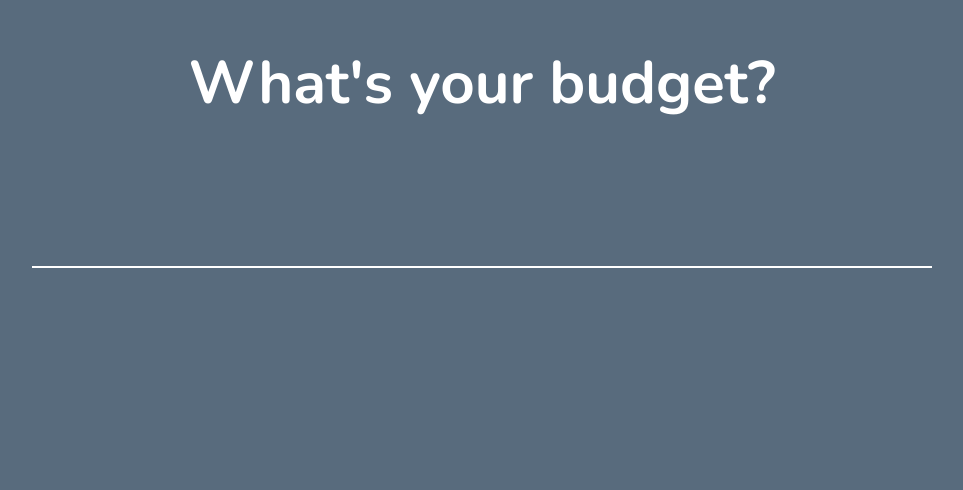
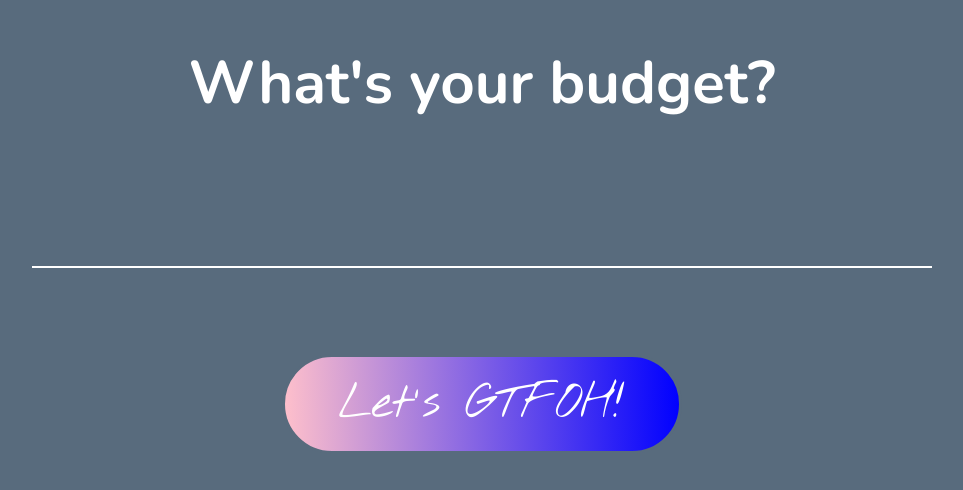
Before and after one commit to maya-rosmarin/Carmen, a React (Create React App) app in the folder frontend/: page / in a window 1280 px wide. Shown: the part 1658-2148 px from the top of the page, without its empty margins (158-1121 px from the left). Built offline with nearby package versions, Linux system fonts and the light colour scheme.

Commit message:
added routes

```diff
--- a/frontend/src/App.js
+++ b/frontend/src/App.jsx
@@ -1,6 +1,7 @@
 import React, { Component } from 'react';
 import Questionnaire from './components/questionnaire/questionnaire';
 import Itinerary from './components/itinerary/itinerary';
+import { Route } from 'react-router-dom';
 import './assets/stylesheets/question.css';
 import './assets/stylesheets/itinerary.css';
 
@@ -8,8 +9,8 @@ class App extends Component {
   render() {
     return (
       <div>
-        <Questionnaire />
-        <Itinerary />
+        <Route exact path="/" component={Questionnaire} />
+        <Route exact path="/itinerary" component={Itinerary} />
       </div>
     );
   }
--- a/frontend/src/assets/stylesheets/question.css
+++ b/frontend/src/assets/stylesheets/question.css
@@ -37,7 +37,7 @@ body {
   text-align: center;
   outline: none;
   font-family: 'Nothing you could do';
-  color: white;
+  color: pink;
   background: transparent;
   border: none;
   border-bottom: 2px solid white;
@@ -103,3 +103,52 @@ body {
   -ms-transition: all 0.5s ease;
   transition: all 0.5s ease;
 }
+
+.leggo {
+  position: relative;
+  display: flex;
+  flex-shrink: 0;
+  bottom: 10px;
+  height: 100px;
+  min-width: 400px;
+  width: auto;
+  margin: auto;
+  text-align: center;
+  align-items: center;
+  justify-content: space-around;
+  background: linear-gradient(88deg, pink, blue);
+  text-decoration: none;
+  color: white;
+  font-family: "Nothing you could do";
+  font-size: 48px;
+  border-radius: 100px;
+  padding: 0px 50px;
+  margin: 12vh;
+  border: 3px solid #586b7d;
+  transition: .2s;
+  box-sizing: border-box;
+}
+
+.flash {
+  display: flex;
+  text-align: center;
+  justify-content: space-around;
+  align-items: center;
+  width: 100%;
+  height: 0%;
+  position: absolute;
+  background: lightblue;
+  z-index: 2;
+  transition: .1s;
+  border-radius: 100px;
+  box-sizing: border-box;
+  color: transparent;
+  visibility: hidden;
+}
+
+.leggo:hover .flash {
+  height: 100%;
+  color: #ff4bc7;
+  visibility: visible;
+  box-shadow: 2px 2px 4px #ff4bc7;
+}
--- a/frontend/src/components/itinerary/itinerary.jsx
+++ b/frontend/src/components/itinerary/itinerary.jsx
@@ -3,6 +3,7 @@ import DailyItinerary from './dailyItinerary';
 
 class Itinerary extends Component {
   render () {
+    window.scrollTo(0, 0);
     return (
       <div className="overview-itinerary">
         <div className="your-trip">Your Trip</div>
--- a/frontend/src/components/questionnaire/question.jsx
+++ b/frontend/src/components/questionnaire/question.jsx
@@ -1,5 +1,6 @@
 import React from 'react';
 import { cityTiles } from './cities';
+import { Link } from 'react-router-dom';
 
 class Question extends React.Component {
   constructor (props) {
@@ -21,6 +22,10 @@ class Question extends React.Component {
             <input className="questionnaire-input" type="text"></input>
           </form>
          {this.props.text === "Where would you like to go?" ? cityTiles() : "" }
+
+         {this.props.text === "What's your budget?" ?
+         <Link className="leggo" to="/itinerary"><div className="flash">Let's Gooooo!</div>Let's GTFOH!</Link> : "" }
+
         </div>
       </div>
     )
--- a/frontend/src/index.js
+++ b/frontend/src/index.js
@@ -1,5 +1,6 @@
 import React from 'react';
 import ReactDOM from 'react-dom';
+import { HashRouter } from 'react-router-dom';
 import App from './App';
 import configureStore from './store/store';
 import registerServiceWorker from './registerServiceWorker';
@@ -7,6 +8,6 @@ import registerServiceWorker from './registerServiceWorker';
 document.addEventListener('DOMContentLoaded', () => {
   const store = configureStore();
   const root = document.getElementById('root');
-  ReactDOM.render(<App store={store} />, root);
+  ReactDOM.render(<HashRouter><App store={store} /></HashRouter>, root);
   registerServiceWorker();
 })
```
